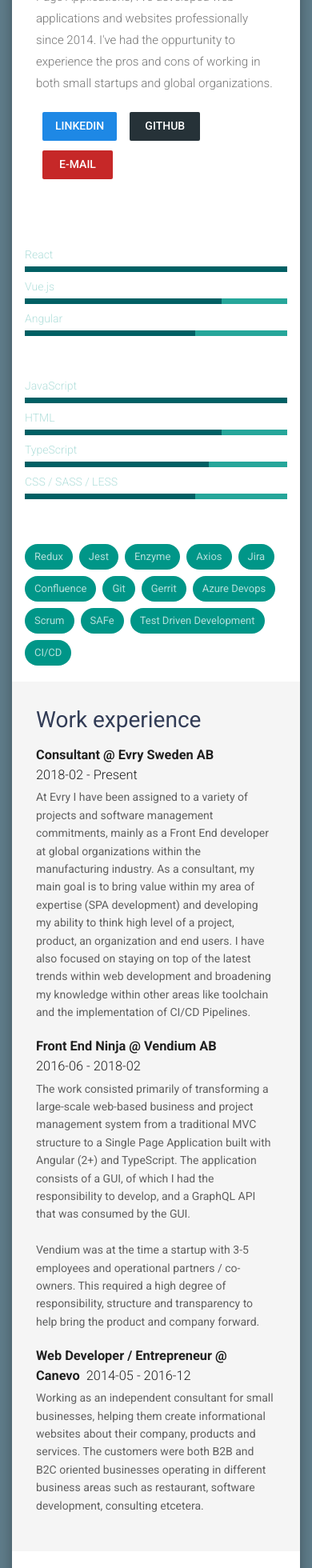
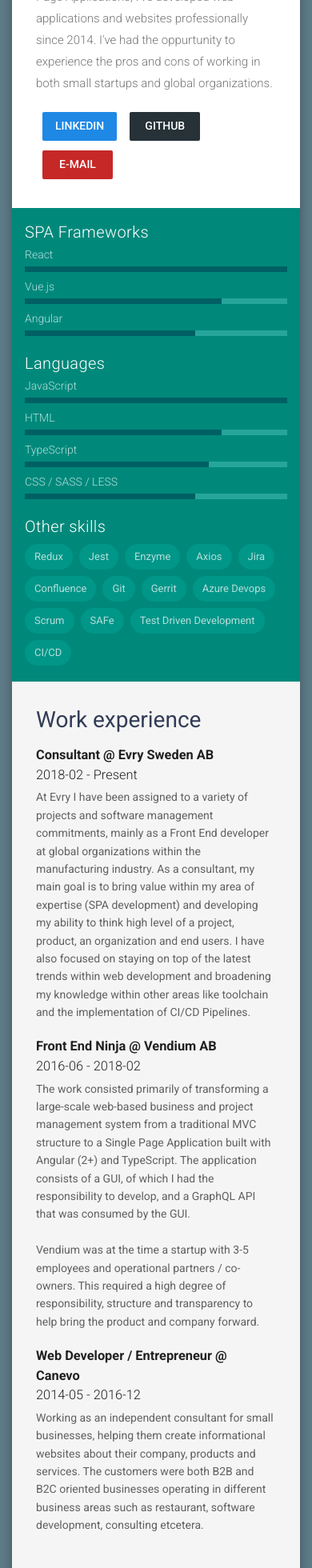
Before and after one commit to patriknil90/vue-resume, a Vue app: page / in a window 390 px wide. Shown: the part 703-2663 px from the top of the page at 80% size. Built offline with nearby package versions, Linux system fonts and the light colour scheme.

Commit message:
Estethical adjustments (display and colors)

```diff
--- a/src/App.vue
+++ b/src/App.vue
@@ -97,6 +97,9 @@
 
   .period-in-title {
     display: inline-block;
+    @media (max-width: 599px) {
+      display: block;
+    }
   }
 
   .milestone-section {
--- a/src/components/Skills.vue
+++ b/src/components/Skills.vue
@@ -1,5 +1,5 @@
 <template>
-  <div class="pa-3">
+  <div class="teal darken-1 pa-3">
     <div
       v-for="category in skills"
       :key="category.categoryName"
```
